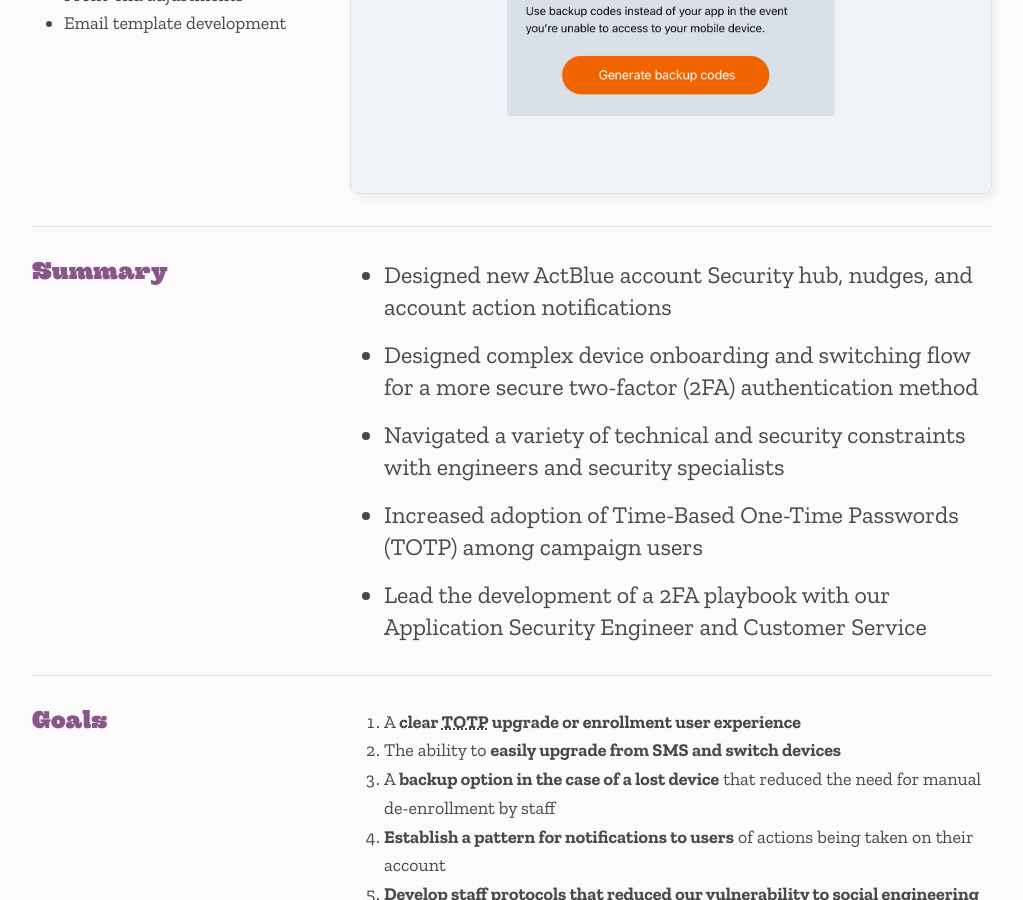
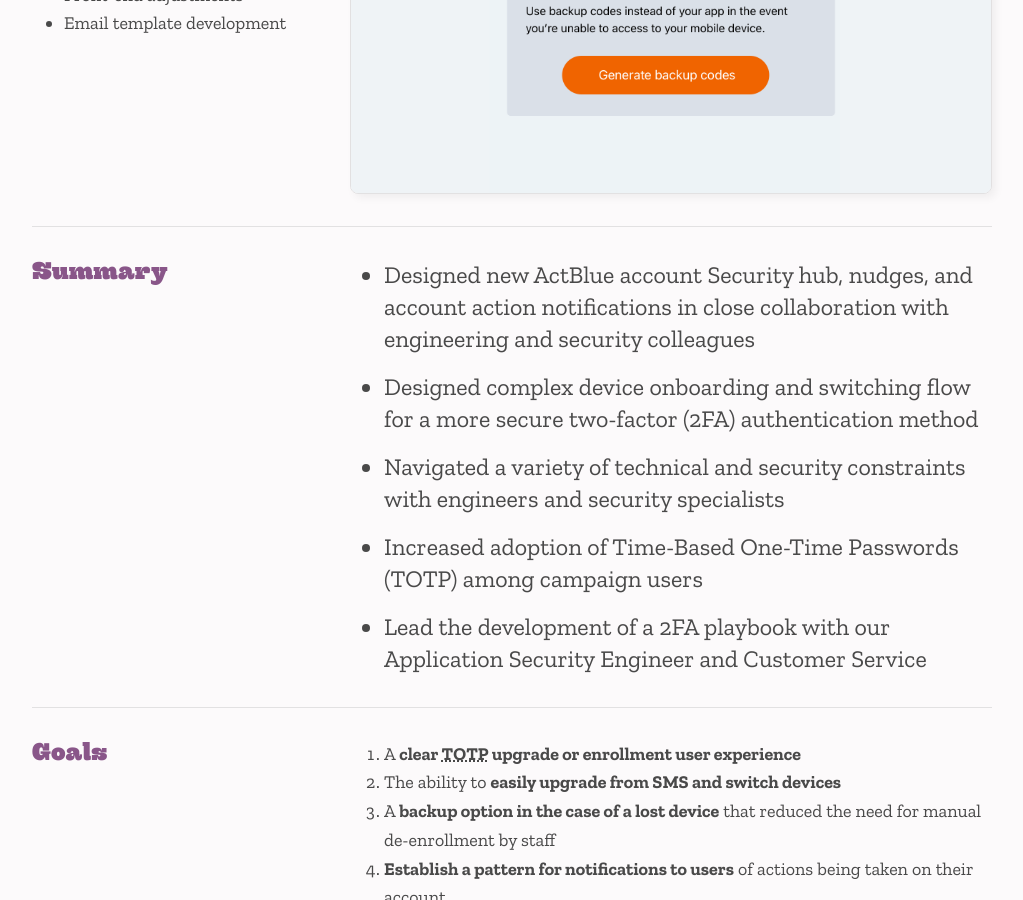
Before and after one commit to heybenji/heybenji.github.io, a Jekyll site: the page built from _portfolio/two-factor.html, in a window 1280 px wide and 900 px high, scrolled down 469 px. Shown: the whole window, without its empty margins (128-1151 px from the left). Built offline with Jekyll 4.4.1, drawn with Linux system fonts in a browser that asks for light colours; some web fonts are replaced.

Commit message:
Highlight collaboration more in summaries

```diff
--- a/_portfolio/event-tickets.html
+++ b/_portfolio/event-tickets.html
@@ -18,7 +18,7 @@
   </h2>
 
   <ul>
-    <li>Designed and developed HTML/CSS for an all-new event ticket editing flow with live preview and inventory management on ActBlue</li>
+    <li>Designed and developed HTML/CSS for an all-new event ticket editing flow with live preview and inventory management on ActBlue in close collaboration with an engineer</li>
     <li>Established a new pattern for "editing within editing" for inline form editor</li>
     <li>Replaced disjointed experience of bouncing between legacy form editor and new editor</li>
   </ul>
--- a/_portfolio/two-factor.html
+++ b/_portfolio/two-factor.html
@@ -19,7 +19,7 @@
   </h2>
 
   <ul>
-    <li>Designed new ActBlue account Security hub, nudges, and account action notifications</li>
+    <li>Designed new ActBlue account Security hub, nudges, and account action notifications in close collaboration with engineering and security colleagues</li>
     <li>Designed complex device onboarding and switching flow for a more secure two-factor (2FA) authentication method</li>
     <li>Navigated a variety of technical and security constraints with engineers and security specialists</li>
     <li>Increased adoption of Time-Based One-Time Passwords (TOTP) among campaign users</li>
```
